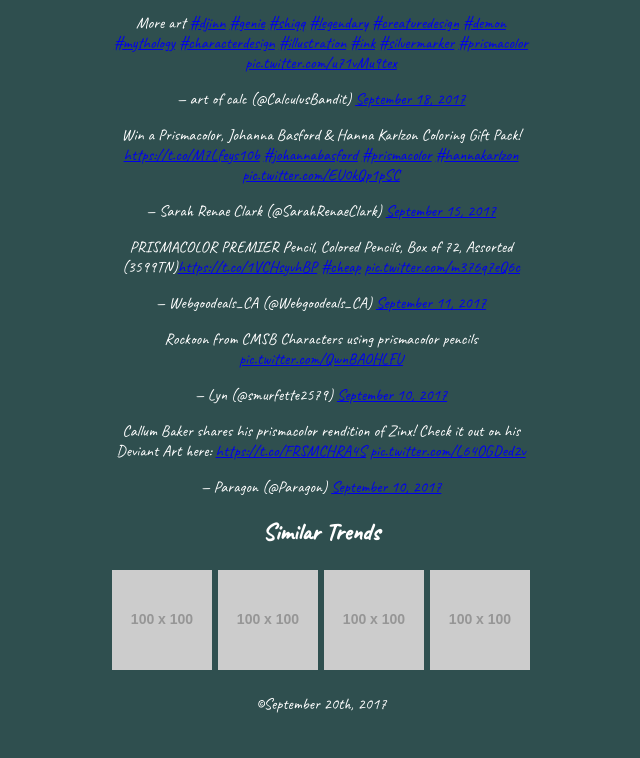
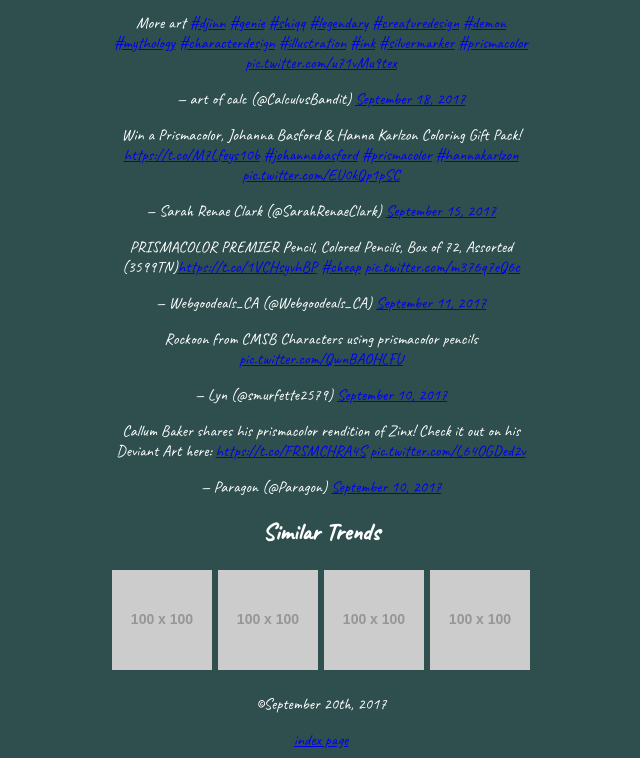
Before and after one commit to jeffreyjoseph/jeffreyjoseph.github.io, a plain HTML site: page week4/index.html in a window 1280 px wide. Shown: the part 448-1206 px from the top of the page, without its empty margins (319-959 px from the left). Before the commit the page ends 1178 px from the top, so only its background shows below. Drawn offline with Linux system fonts and the light colour scheme; placeholder pictures from the web are drawn by us.

Commit message:
added back link

```diff
--- a/week4/index.html
+++ b/week4/index.html
@@ -55,6 +55,7 @@
 	<h2>Similar Trends</h2>
 	<img src="https://dummyimage.com/100x100/000/ffae00.png&text=watercolors" alt="place holder"><img src="https://dummyimage.com/100x100/000/ffae00.png&text=acrylics" alt="place holder"><img src="https://dummyimage.com/100x100/000/ffae00.png&text=pastels" alt="place holder"><img src="https://dummyimage.com/100x100/000/ffae00.png&text=ink" alt="place holder">
 	<p>&copy;September 20th, 2017</p>
+	<a href="../index.html">index page</a>
 </footer>
 
 
```
